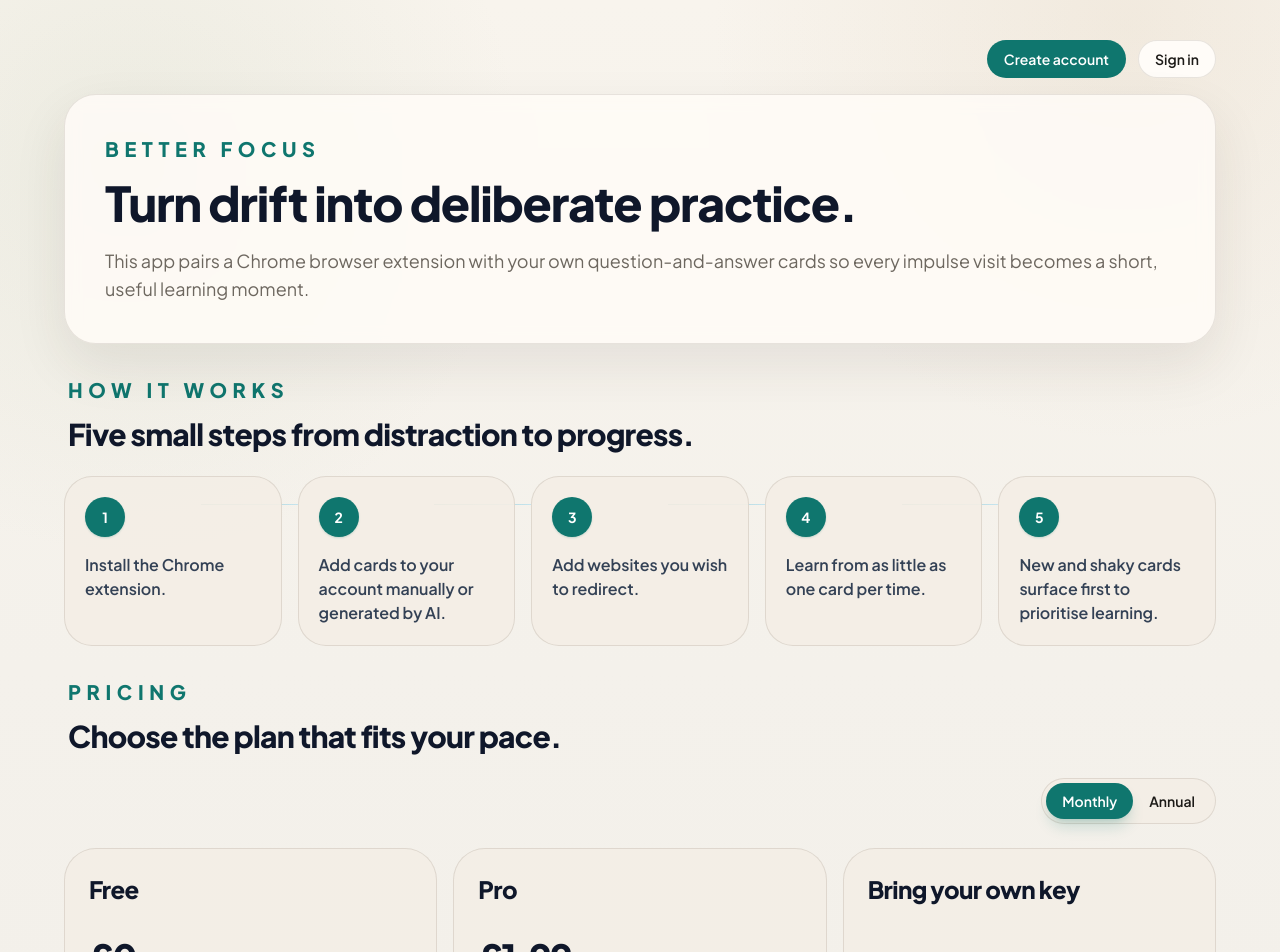
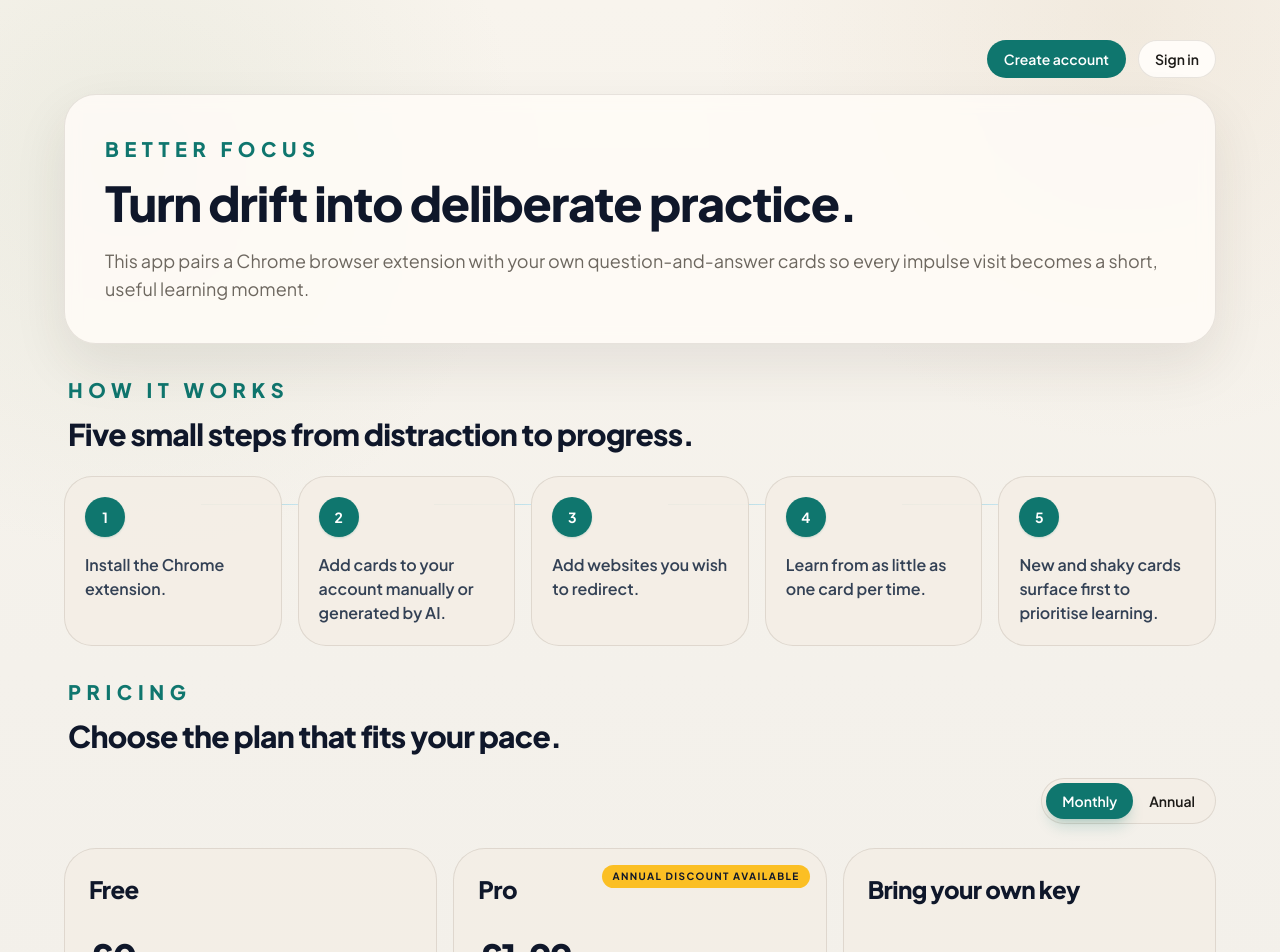
Before and after one commit to MBrock29/stop-procrastinating, a React (Vite) app: page / in a window 1280 px wide. Shown: the top 952 px of the page. Built offline with nearby package versions, Linux system fonts and the light colour scheme; no server answers.

Commit message:
copy: split monthly and annual pro badges

```diff
--- a/src/views/AuthPage.tsx
+++ b/src/views/AuthPage.tsx
@@ -33,7 +33,10 @@ export function AuthPage() {
       title: 'Pro',
       price: billingCadence === 'monthly' ? '£1.99' : '£19.99',
       cadence: billingCadence === 'monthly' ? '/month' : '/year',
-      badge: billingCadence === 'annual' ? 'Annual discount available' : undefined,
+      badge:
+        billingCadence === 'monthly'
+          ? 'Annual discount available'
+          : 'Best value',
       benefits: [
         'Store up to 500 cards',
         'Generate up to 25 packs per month',
--- a/src/views/PricingPage.tsx
+++ b/src/views/PricingPage.tsx
@@ -61,7 +61,10 @@ export function PricingPage() {
         ],
         ctaLabel: 'Billing coming soon',
         ctaKind: 'coming-soon',
-        badge: billingCadence === 'annual' ? 'Annual discount available' : undefined,
+        badge:
+          billingCadence === 'monthly'
+            ? 'Annual discount available'
+            : 'Best value',
       },
       {
         tier: 'byok',
```
